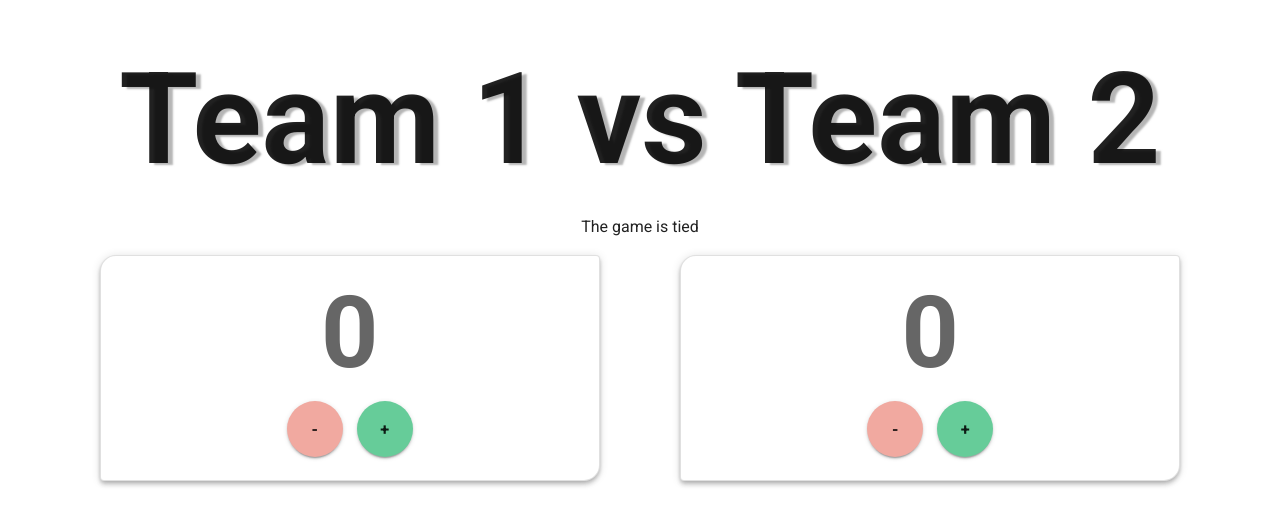
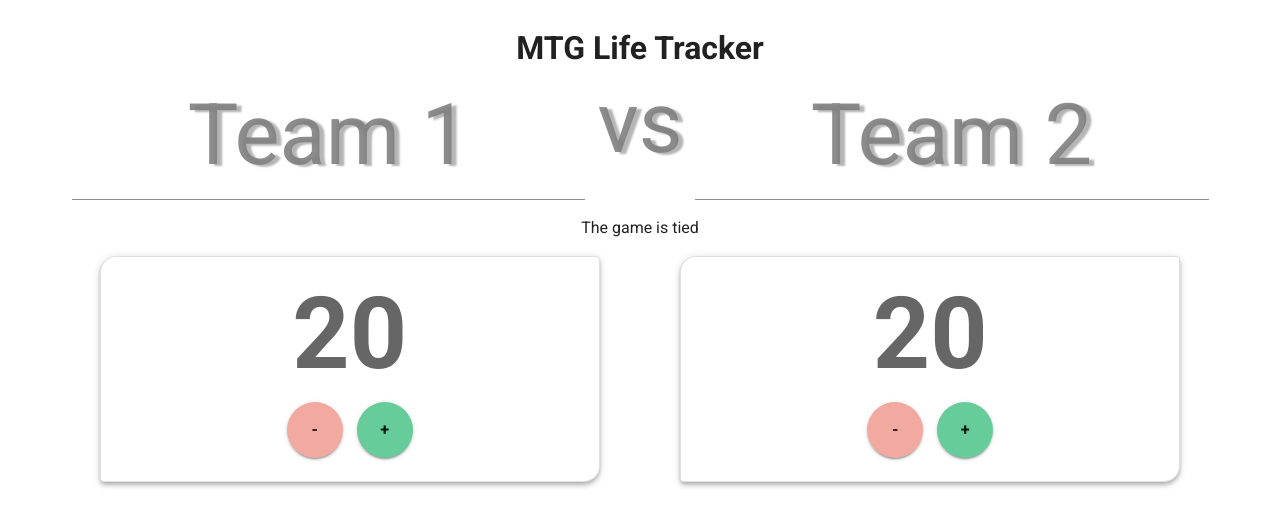
Before and after one commit to Patchrik/scoreboard-vue, a Vue app: page / in a window 1280 px wide. Shown: the top 526 px of the page. Built offline with nearby package versions, Linux system fonts and the light colour scheme.

Commit message:
added a way for the user to change the team names. And started the score at 20 for mtg life total

```diff
--- a/src/App.vue
+++ b/src/App.vue
@@ -3,7 +3,12 @@
     <v-main>
       <v-container>
         <v-col align="center">
-          <score-board :team1="team1" :team2="team2" />
+          <score-board
+            :team1="team1"
+            :team2="team2"
+            @input1="updateName1"
+            @input2="updateName2"
+          />
           <game-status :team1="team1" :team2="team2" />
           <v-row>
             <v-col>
@@ -43,8 +48,8 @@ export default {
 
   data() {
     return {
-      team1: { name: "Team 1", score: 0 },
-      team2: { name: "Team 2", score: 0 },
+      team1: { name: "Team 1", score: 20 },
+      team2: { name: "Team 2", score: 20 },
     };
   },
   methods: {
@@ -53,6 +58,12 @@ export default {
       team.score = updated;
       console.log(updated);
     },
+    updateName1(item) {
+      this.team1.name = item;
+    },
+    updateName2(item) {
+      this.team2.name = item;
+    },
   },
 };
 </script>
--- a/src/components/GameStatus.vue
+++ b/src/components/GameStatus.vue
@@ -11,10 +11,10 @@ export default {
     gameStatus() {
       if (this.team1.score > this.team2.score) {
         const difference = this.team1.score - this.team2.score;
-        return `Team 1 is currently winning by ${difference}`;
+        return `${this.team1.name} is currently winning by ${difference}`;
       } else if (this.team1.score < this.team2.score) {
         const difference = this.team2.score - this.team1.score;
-        return `Team 2 is currently winning by ${difference}`;
+        return `${this.team2.name} is currently winning by ${difference}`;
       } else {
         return "The game is tied";
       }
@@ -23,4 +23,8 @@ export default {
 };
 </script>
 
-<style></style>
+<style scoped>
+.Game-Status {
+  margin: 1em;
+}
+</style>
--- a/src/components/ScoreBoard.vue
+++ b/src/components/ScoreBoard.vue
@@ -2,17 +2,26 @@
   <v-main>
     <v-container>
       <v-row justify="center">
+        <h1>MTG Life Tracker</h1>
         <div class="Score-Board">
-          <div class="Team-Titles">
-            <h2>
-              <span :class="winning(team1, team2)">
-                {{ team1.name }}
-              </span>
+          <div class="team-titles">
+            <v-row>
+              <v-col>
+                <input
+                  :class="winning(team1, team2)"
+                  type="text"
+                  v-model="inputName1"
+                />
+              </v-col>
               vs
-              <span :class="winning(team2, team1)">
-                {{ team2.name }}
-              </span>
-            </h2>
+              <v-col>
+                <input
+                  :class="winning(team2, team1)"
+                  type="text"
+                  v-model="inputName2"
+                />
+              </v-col>
+            </v-row>
           </div>
         </div>
       </v-row>
@@ -33,16 +42,43 @@ export default {
       }
     },
   },
+  computed: {
+    inputName1: {
+      get() {
+        return this.team1.name;
+      },
+      set(newName) {
+        this.$emit("input1", newName);
+      },
+    },
+    inputName2: {
+      get() {
+        return this.team2.name;
+      },
+      set(newName) {
+        this.$emit("input2", newName);
+      },
+    },
+  },
 };
 </script>
 
-<style>
-.Team-Titles {
+<style scoped>
+.team-titles {
   font-size: 85px;
+  color: rgba(128, 128, 128, 0.9);
   text-shadow: 5px 2px 2px rgba(150, 150, 150, 0.7);
 }
 .winning {
-  color: rgba(218, 165, 32, 0.82);
+  color: rgba(128, 128, 128, 0.9);
+  text-shadow: 5px 2px 2px rgba(218, 165, 32, 0.82);
+}
+input {
+  width: 100%;
+  height: 100%;
+  text-align: center;
   text-shadow: 5px 2px 2px rgba(150, 150, 150, 0.7);
+  color: rgba(128, 128, 128, 0.9);
+  border-bottom: 1px solid rgba(128, 128, 128, 0.9);
 }
 </style>
```
